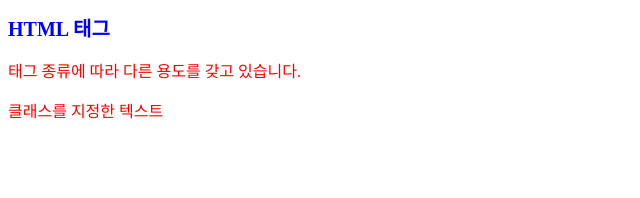
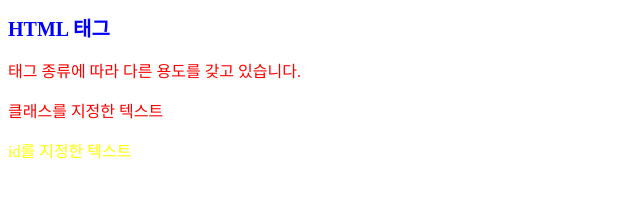
Before and after one commit to bogus7427/19_lending_page, a plain HTML site: page index.html in a window 1280 px wide. Shown: the whole page, without its empty margins (0-640 px from the left). Drawn offline with Linux system fonts and the light colour scheme.

Commit message:
19_lending_page

```diff
--- a/index.html
+++ b/index.html
@@ -11,6 +11,6 @@
     <h1>HTML 태그</h1>
     <p>태그 종류에 따라 다른 용도를 갖고 있습니다.</p>
     <p class="blue">클래스를 지정한 텍스트</p>
-    <id></id>
+    <id>id를 지정한 텍스트</id>
   </body>
 </html>
--- a/style.css
+++ b/style.css
@@ -5,3 +5,6 @@ h1 {
 p {
   color: red;
 }
+id {
+  color: yellow;
+}
```
